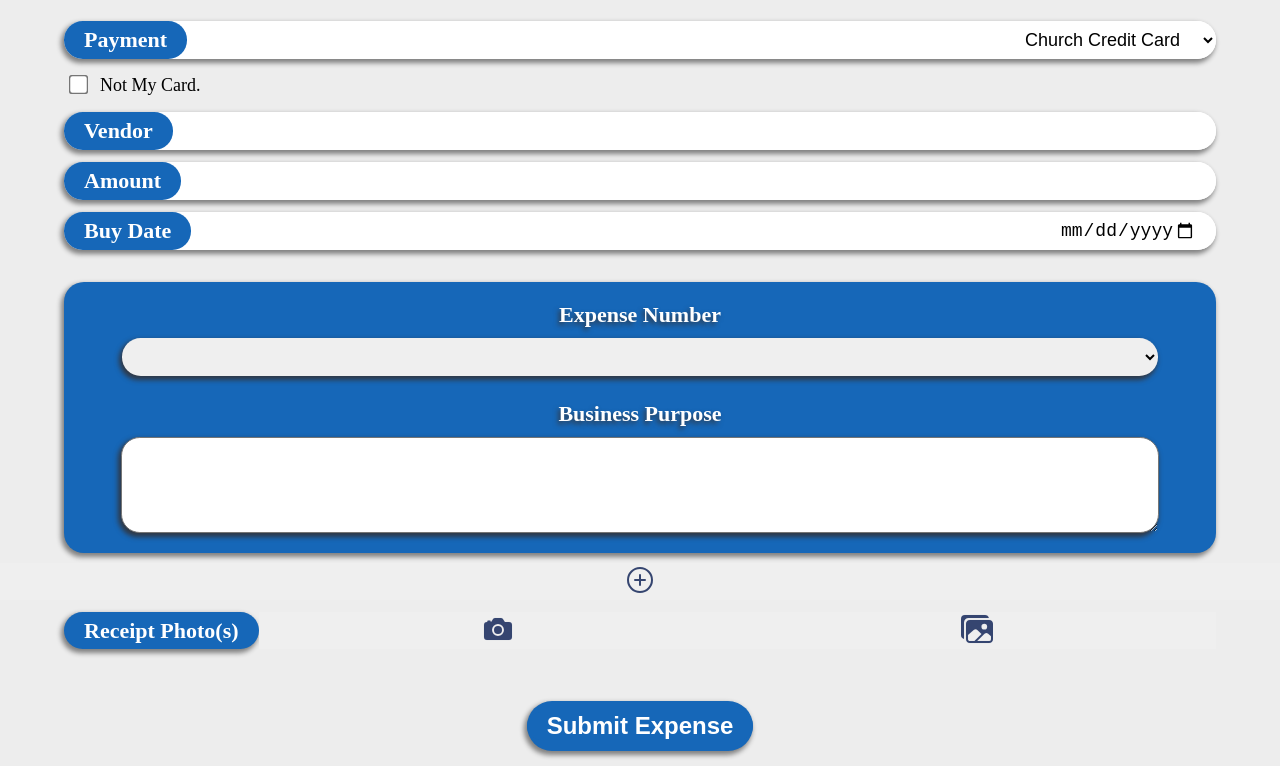
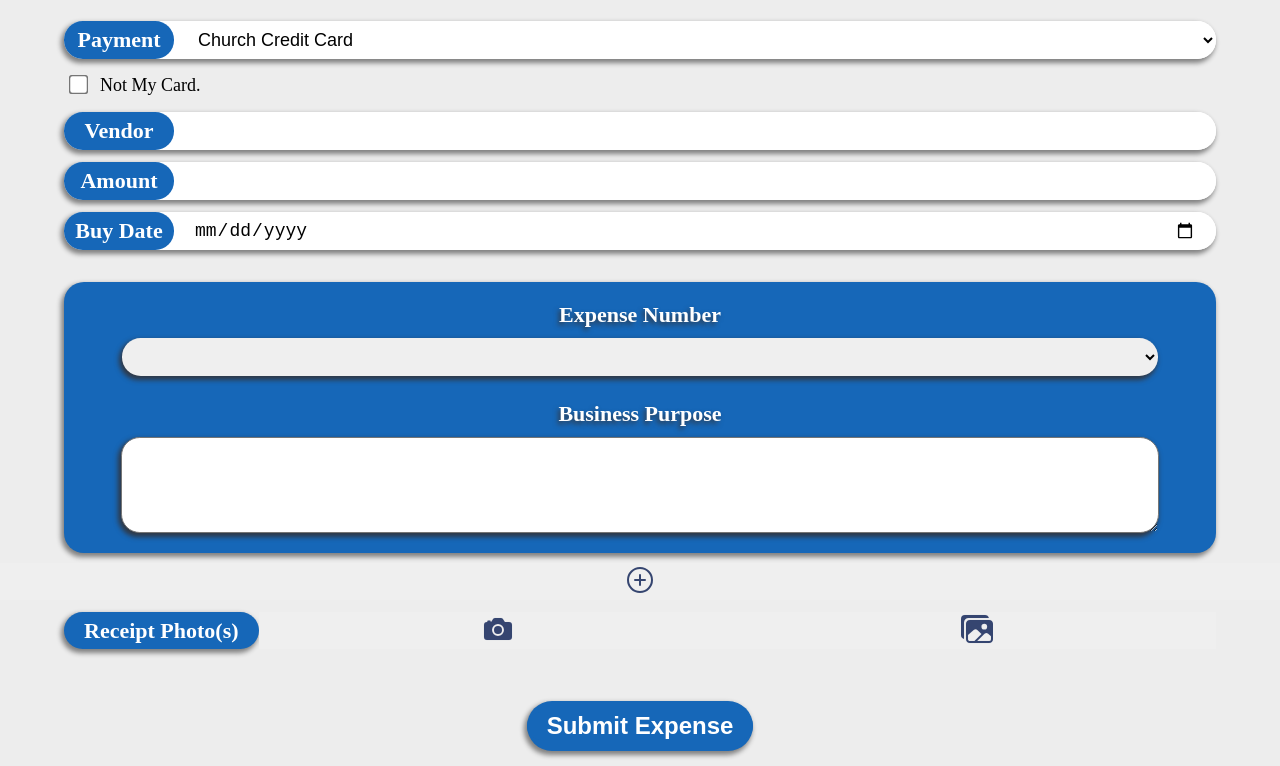
Before and after one commit to cdvchek/northlake-po-be, a website: page public/views/expenseform.html in a window 1280 px wide. Shown: the part 65-831 px from the top of the page. Drawn offline with nearby package versions, Linux system fonts and the light colour scheme; no server answers.

Commit message:
fixed expenseform simple input styling

```diff
--- a/public/css/expenseform.css
+++ b/public/css/expenseform.css
@@ -72,10 +72,11 @@ body {
 .simple-input-title-wrapper {
     background-color: #1667b8;
     border-radius: 18.75px;
-    padding: 0 20px;
+    padding: 0;
     display: flex;
     justify-content: center;
     align-items: center;
+    min-width: 110px;
 }
 
 .simple-input-title {
@@ -89,7 +90,7 @@ body {
     border-radius: 18.75px;
     background-color: white;
     flex: 1;
-    text-align: end;
+    text-align: left;
     padding: 0 20px;
     font-size: 18px;
 }
```
